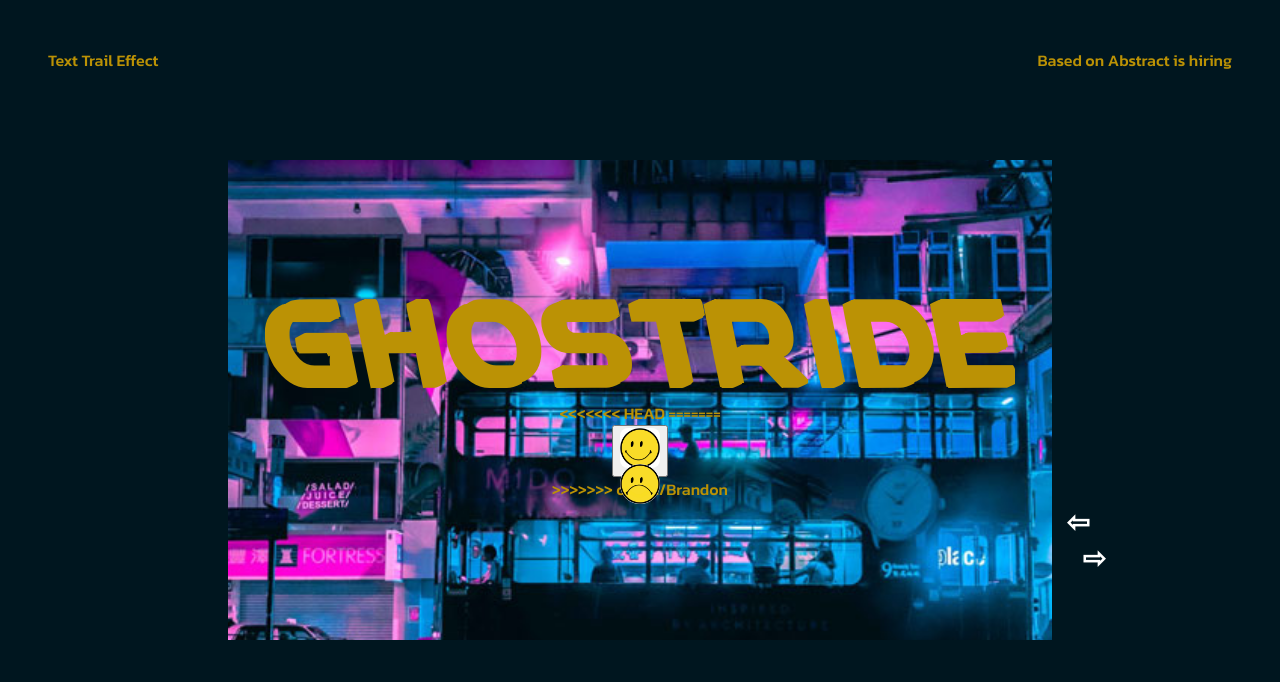
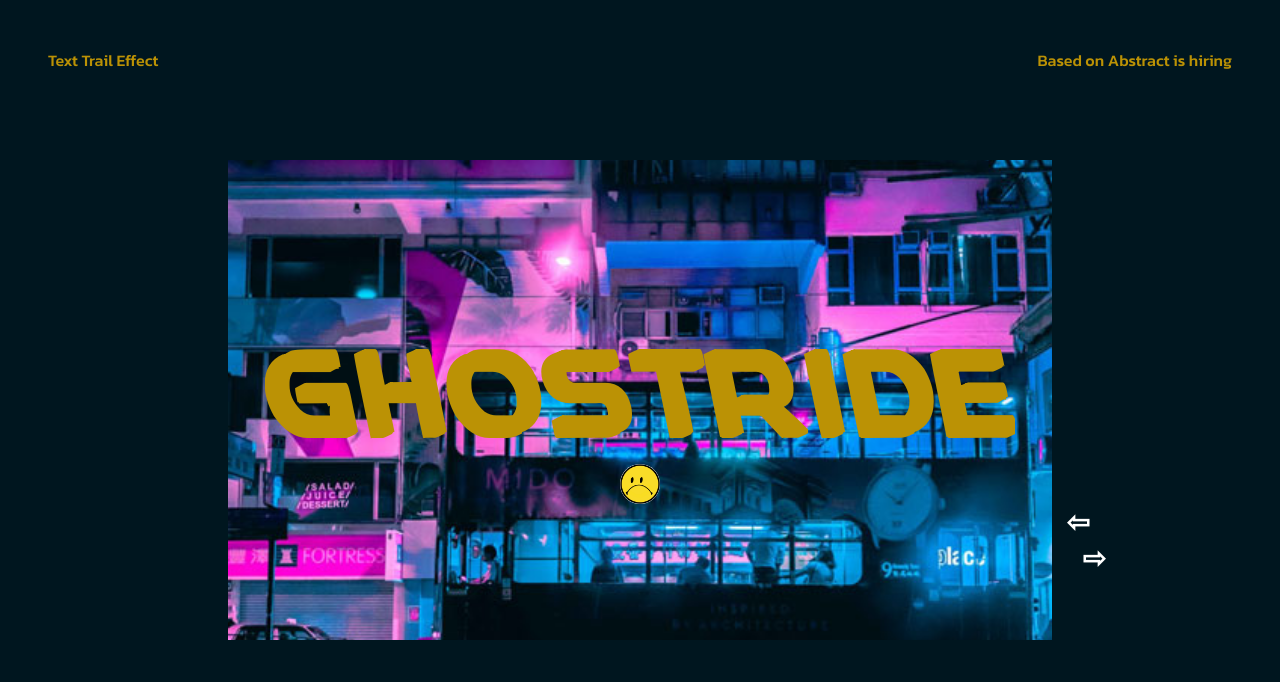
Before and after one commit to bkuon/JRell_Website, a website: page index2.html in a window 1280 px wide. Shown: the top 682 px of the page. Drawn offline with Linux system fonts and the light colour scheme; a web font is replaced by a local one.

Commit message:
merged email functionality

```diff
--- a/index2.html
+++ b/index2.html
@@ -97,12 +97,6 @@
 					<audio id="ghostride">
 						<source class="play_pause" src="img/ghostride.wav" type="audio/mp4" />
 					</audio>
-<<<<<<< HEAD
-=======
-					<button type="button">
-						<img src="img/jSmiley.png" alt="play" height="40px" width="40px" style="border-radius: 20%;">
-					</button>
->>>>>>> origin/Brandon
 					<span class="content__text">
 						<span class="content__text-inner content__text-inner--bottom"
 							style="font-family: easy_3dregular">Ghostride</span>
```
